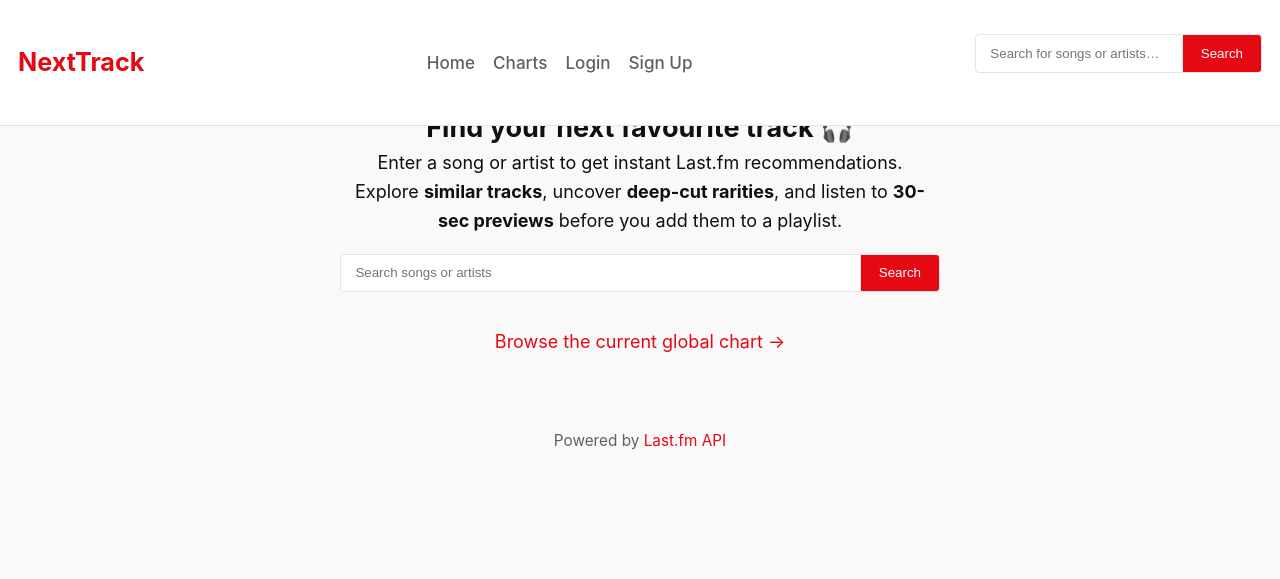
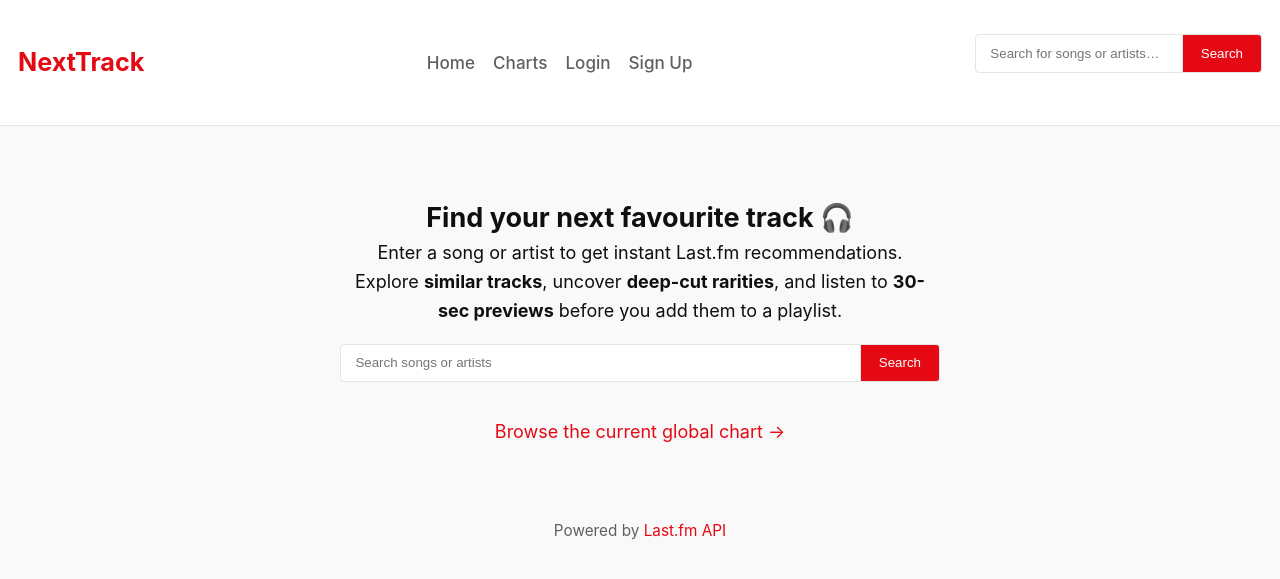
Before and after one commit to yoshi22/finalProject, a Django app: page / in a window 1280 px wide. Shown: the top 579 px of the page. Run offline with Django 5.2, Linux system fonts and the light colour scheme.

```diff
--- a/templates/home.html
+++ b/templates/home.html
@@ -1,6 +1,6 @@
 {% extends "base.html" %}
 {% block content %}
-<section style="max-width:600px;margin-inline:auto;text-align:center">
+<section style="max-width:600px;margin:90px auto 0;text-align:center">
   <h1>Find your next favourite track 🎧</h1>
   <p>
     Enter a song or artist to get instant Last.fm recommendations.<br>
```
